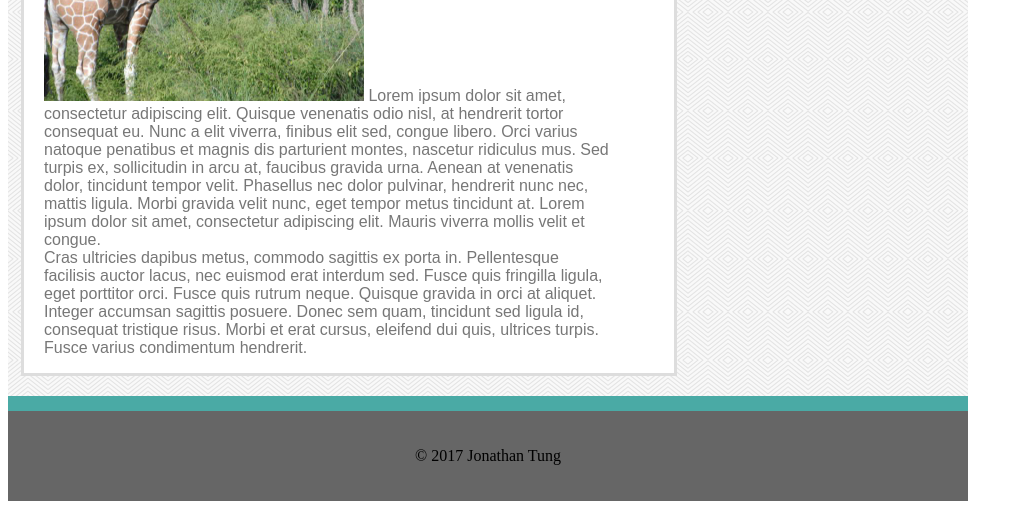
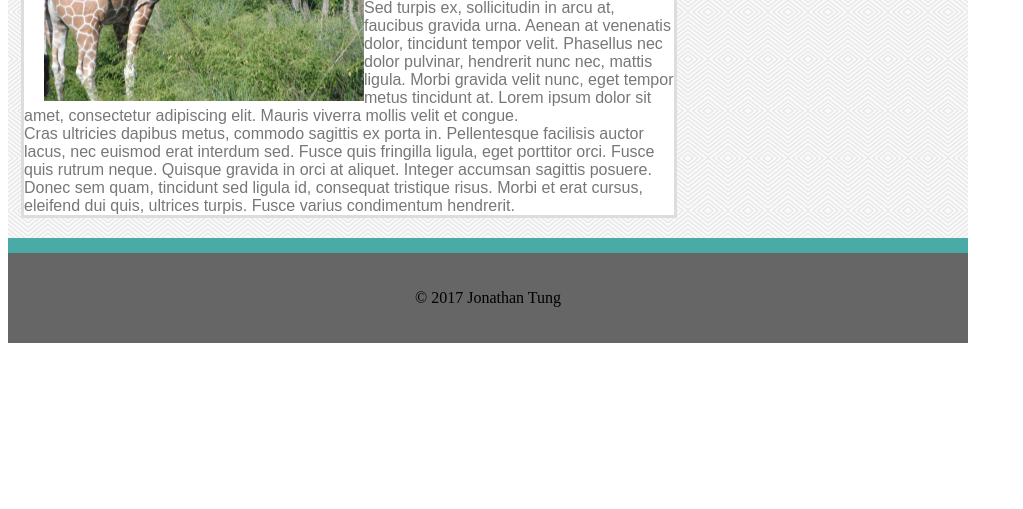
Before and after one commit to jtung23/Basic-Portfolio, a plain HTML site: page index.html in a window 1280 px wide. Shown: the part 338-847 px from the top of the page, without its empty margins (0-1023 px from the left). After the commit the page ends 800 px from the top, so only its background shows below. Drawn offline with Linux system fonts and the light colour scheme.

Commit message:
first page text style

```diff
--- a/assets/css/style.css
+++ b/assets/css/style.css
@@ -93,14 +93,17 @@ h2 {
 .about-img {
 	width: 320px;
 	height:210px;
+	margin-left:20px;
 	display: inline-block;
+	position: relative;
+	float: left;
 }
 
 .about-text {
-	width:570px;
-	margin-left: 20px;
-	margin-right: 20px;
-	vertical-align:top;
+	width:500px;
+	height: auto;
+	display:inline;
+	text-align: right;
 }
 
 .right-div {
--- a/index.html
+++ b/index.html
@@ -23,12 +23,14 @@
 	<div class="bottom-div">
 		<div class="About-div">
 		<h2 class="heading-font">About Me</h2>
-		<p class= "font-family about-text">
 			<img src="assets/images/giraffe.jpg" alt="Giraffe" class="about-img">
+
+			<div class= "font-family about-text">
 			Lorem ipsum dolor sit amet, consectetur adipiscing elit. Quisque venenatis odio nisl, at hendrerit tortor consequat eu. Nunc a elit viverra, finibus elit sed, congue libero. Orci varius natoque penatibus et magnis dis parturient montes, nascetur ridiculus mus. Sed turpis ex, sollicitudin in arcu at, faucibus gravida urna. Aenean at venenatis dolor, tincidunt tempor velit. Phasellus nec dolor pulvinar, hendrerit nunc nec, mattis ligula. Morbi gravida velit nunc, eget tempor metus tincidunt at. Lorem ipsum dolor sit amet, consectetur adipiscing elit. Mauris viverra mollis velit et congue. <br>
 
 			Cras ultricies dapibus metus, commodo sagittis ex porta in. Pellentesque facilisis auctor lacus, nec euismod erat interdum sed. Fusce quis fringilla ligula, eget porttitor orci. Fusce quis rutrum neque. Quisque gravida in orci at aliquet. Integer accumsan sagittis posuere. Donec sem quam, tincidunt sed ligula id, consequat tristique risus. Morbi et erat cursus, eleifend dui quis, ultrices turpis. Fusce varius condimentum hendrerit.
-		</p>
+
+			</div>
 		</div>
 
 		<div class="right-div">
```
